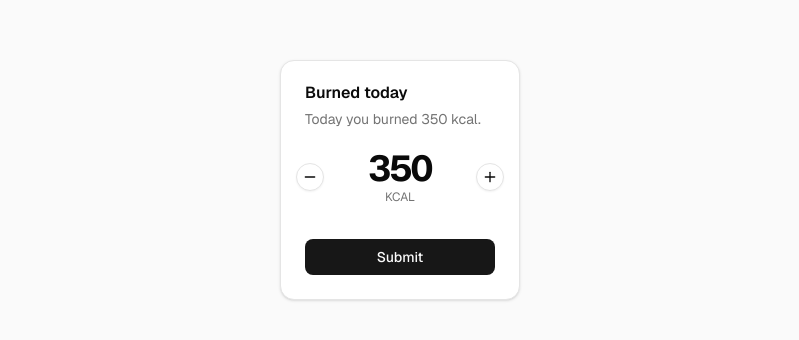
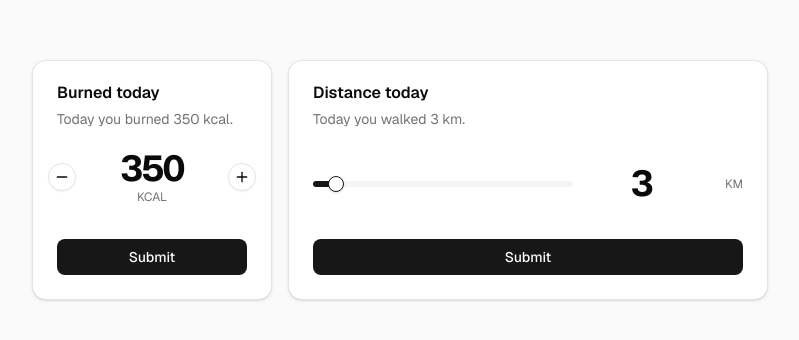
Before and after one commit to kostyniuk/weighty, a Next.js app: page / in a window 1280 px wide. Shown: the part 220-560 px from the top of the page, without its empty margins (240-1039 px from the left). Built offline with nearby package versions, Linux system fonts and the light colour scheme.

Commit message:
add activity today widget

```diff
--- a/app/page.tsx
+++ b/app/page.tsx
@@ -1,11 +1,13 @@
 import Image from "next/image";
 import { Button } from "@/components/ui/button";
-import { CardsActivityGoal } from "@/components/ui/cards/burned-today";
+import { CardsBurnedToday } from "@/components/ui/cards/burned-today";
+import { CardsActivityToday } from "@/components/ui/cards/activity-today";
 
 export default function Home() {
   return (
-    <div className="flex min-h-screen items-center justify-center bg-zinc-50 font-sans dark:bg-black">
-      <CardsActivityGoal />
+    <div className="flex min-h-screen items-center justify-center bg-zinc-50 font-sans dark:bg-black gap-4">
+      <CardsBurnedToday />
+      <CardsActivityToday />
     </div>
   );
 }
--- /dev/null
+++ b/components/ui/cards/activity-today.tsx
@@ -0,0 +1,100 @@
+"use client"
+
+import * as React from "react"
+import { MinusIcon, PlusIcon } from "lucide-react"
+import { Bar, BarChart } from "recharts"
+
+import { Button } from "@/components/ui/button"
+import {
+    Card,
+    CardContent,
+    CardDescription,
+    CardFooter,
+    CardHeader,
+    CardTitle,
+} from "@/components/ui/card"
+// import { ChartConfig, ChartContainer } from "@/components/ui/chart"
+import { Input } from "@/components/ui/input"
+import { Slider } from "@/components/ui/slider"
+
+
+export function CardsActivityToday() {
+    const [distance, setDistance] = React.useState(3)
+    const [inputValue, setInputValue] = React.useState("3")
+
+    function onClick(adjustment: number) {
+        setDistance(Math.max(0, Math.min(9999, distance + adjustment)))
+    }
+
+    function onChange(value: number) {
+        console.log("onChange", value)
+        setDistance(value)
+        setInputValue(value.toString())
+    }
+
+    function handleInputChange(e: React.ChangeEvent<HTMLInputElement>) {
+        const value = e.target.value;
+        setInputValue(value);
+
+        // Allow empty or partial decimal input while typing
+        if (value === '' || value === '.' || value === '-') {
+            return;
+        }
+
+        const numValue = parseFloat(value);
+        if (!isNaN(numValue)) {
+            const clampedValue = Math.max(0, Math.min(50, numValue));
+            setDistance(clampedValue);
+        }
+    }
+
+    function handleInputBlur() {
+        // On blur, ensure we have a valid number
+        const numValue = parseFloat(inputValue);
+        if (isNaN(numValue) || inputValue === '' || inputValue === '.') {
+            setInputValue(distance.toString());
+        } else {
+            const clampedValue = Math.max(0, Math.min(50, numValue));
+            setDistance(clampedValue);
+            setInputValue(clampedValue.toString());
+        }
+    }
+
+    return (
+        <Card className="h-full gap-5 w-120 h-60">
+            <CardHeader>
+                <CardTitle>Distance today</CardTitle>
+                <CardDescription>Today you walked {distance} km.</CardDescription>
+            </CardHeader>
+            <CardContent className="flex flex-1 flex-row items-center justify-center gap-4">
+                <Slider
+                    value={[distance]}
+                    max={50}
+                    step={0.1}
+                    className="w-[80%]"
+                    onValueChange={(value) => onChange(value[0])}
+                />
+                <div className="text-4xl font-bold tracking-tighter tabular-nums">
+                    <Input
+                        type="number"
+                        value={inputValue}
+                        onChange={handleInputChange}
+                        onBlur={handleInputBlur}
+                        variant="borderless"
+                        step={0.1}
+                        min={0}
+                        max={50}
+                    />
+                </div>
+                <div className="text-muted-foreground text-xs uppercase">
+                    km
+                </div>
+            </CardContent>
+            <CardFooter>
+                <Button className="w-full" variant="default">
+                    Submit
+                </Button>
+            </CardFooter>
+        </Card>
+    )
+}
--- a/components/ui/cards/burned-today.tsx
+++ b/components/ui/cards/burned-today.tsx
@@ -65,7 +65,7 @@ import { Input } from "@/components/ui/input"
 //     },
 // } satisfies ChartConfig
 
-export function CardsActivityGoal() {
+export function CardsBurnedToday() {
     const [goal, setGoal] = React.useState(350)
 
     function onClick(adjustment: number) {
--- /dev/null
+++ b/components/ui/slider.tsx
@@ -0,0 +1,63 @@
+"use client"
+
+import * as React from "react"
+import * as SliderPrimitive from "@radix-ui/react-slider"
+
+import { cn } from "@/lib/utils"
+
+function Slider({
+  className,
+  defaultValue,
+  value,
+  min = 0,
+  max = 100,
+  ...props
+}: React.ComponentProps<typeof SliderPrimitive.Root>) {
+  const _values = React.useMemo(
+    () =>
+      Array.isArray(value)
+        ? value
+        : Array.isArray(defaultValue)
+          ? defaultValue
+          : [min, max],
+    [value, defaultValue, min, max]
+  )
+
+  return (
+    <SliderPrimitive.Root
+      data-slot="slider"
+      defaultValue={defaultValue}
+      value={value}
+      min={min}
+      max={max}
+      className={cn(
+        "relative flex w-full touch-none items-center select-none data-[disabled]:opacity-50 data-[orientation=vertical]:h-full data-[orientation=vertical]:min-h-44 data-[orientation=vertical]:w-auto data-[orientation=vertical]:flex-col",
+        className
+      )}
+      {...props}
+    >
+      <SliderPrimitive.Track
+        data-slot="slider-track"
+        className={cn(
+          "bg-muted relative grow overflow-hidden rounded-full data-[orientation=horizontal]:h-1.5 data-[orientation=horizontal]:w-full data-[orientation=vertical]:h-full data-[orientation=vertical]:w-1.5"
+        )}
+      >
+        <SliderPrimitive.Range
+          data-slot="slider-range"
+          className={cn(
+            "bg-primary absolute data-[orientation=horizontal]:h-full data-[orientation=vertical]:w-full"
+          )}
+        />
+      </SliderPrimitive.Track>
+      {Array.from({ length: _values.length }, (_, index) => (
+        <SliderPrimitive.Thumb
+          data-slot="slider-thumb"
+          key={index}
+          className="border-primary ring-ring/50 block size-4 shrink-0 rounded-full border bg-white shadow-sm transition-[color,box-shadow] hover:ring-4 focus-visible:ring-4 focus-visible:outline-hidden disabled:pointer-events-none disabled:opacity-50"
+        />
+      ))}
+    </SliderPrimitive.Root>
+  )
+}
+
+export { Slider }
--- a/package.json
+++ b/package.json
@@ -9,6 +9,7 @@
     "lint": "eslint"
   },
   "dependencies": {
+    "@radix-ui/react-slider": "^1.3.6",
     "@radix-ui/react-slot": "^1.2.4",
     "class-variance-authority": "^0.7.1",
     "clsx": "^2.1.1",
```
Also changed, not shown: 1 other file (tests, documents, lock files or other folders).
